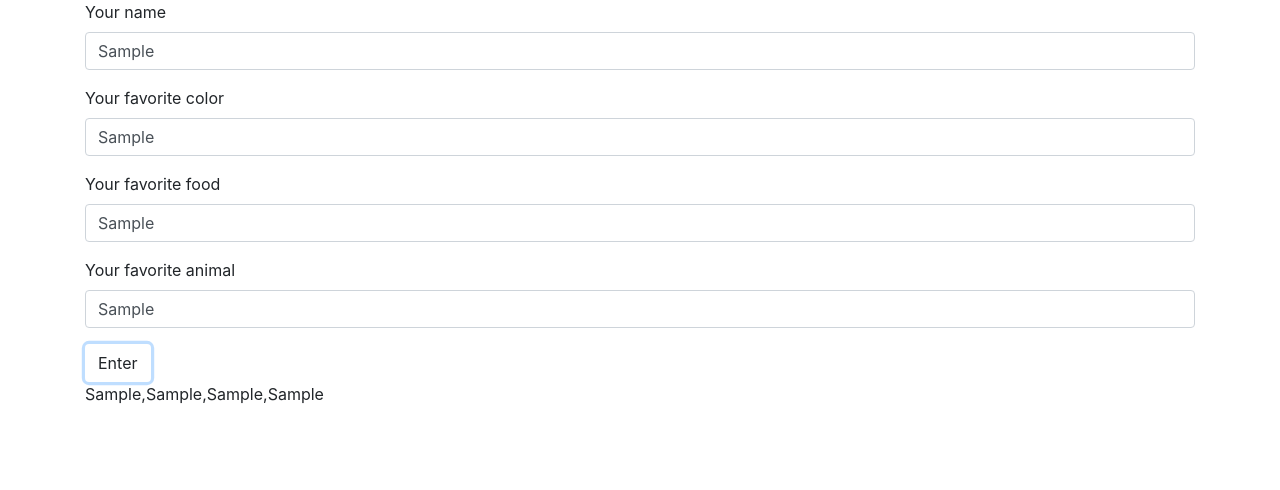
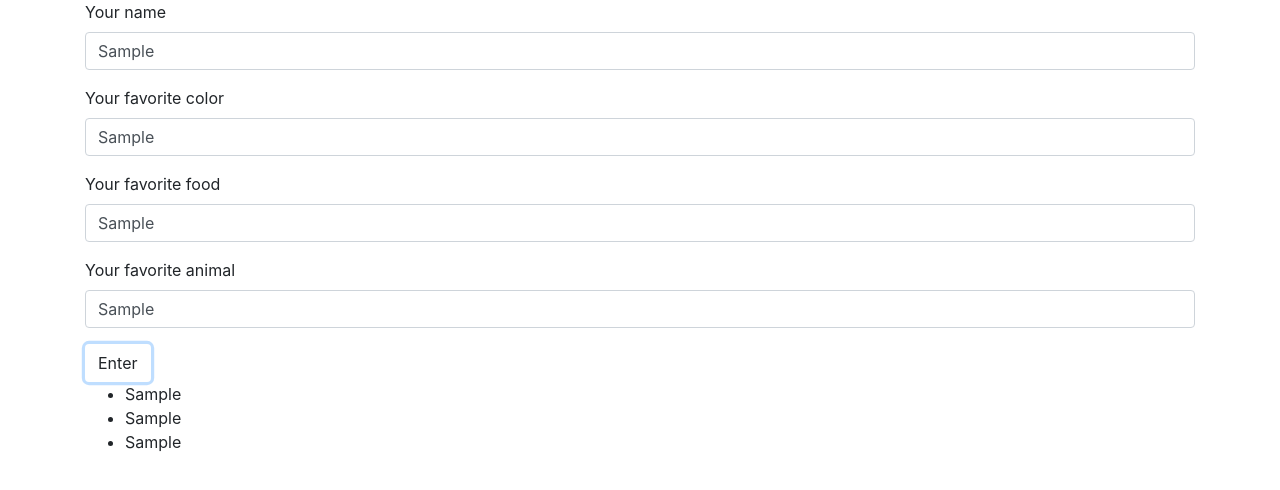
Before and after one commit to RosarioRu/user-favorite-things, a plain HTML site: page index.html in a window 1280 px wide. Both pictures are taken after typing "Sample", "Sample", "Sample", "Sample" into the empty fields and a click on the button "Enter". Drawn offline with Linux system fonts and the light colour scheme.

Commit message:
Linked styles.css to html.
Co-authored-by: Sun Roberts <suerobertstx@yahoo.com>

```diff
--- a/css/styles.css
+++ b/css/styles.css
@@ -1,3 +1,3 @@
-.show-results {
+#results-paragraph {
   display:none;
 }
--- a/index.html
+++ b/index.html
@@ -2,6 +2,7 @@
 <html lang="en-US">
 <head>
   <link href="css/bootstrap.css" rel="stylesheet" type="text/css">
+  <link href="css/styles.css" rel="stylesheet" type="text/css">
   <script src="js/jquery-3.6.0.js"></script>
   <script src="js/scripts.js"></script>
   <title>Favorite Things</title>
@@ -31,8 +32,12 @@
       </form>
     </div>
 
-    <div class="show-results">
-      <span id="insert"></span>
+    <div id="results-paragraph">
+        <ul>
+          <li class="second"></li>
+          <li class="first"></li>
+          <li class="third"></li>
+        </ul>
     </div>
 
   </div>
--- a/js/scripts.js
+++ b/js/scripts.js
@@ -6,10 +6,20 @@ $(document).ready(function() {
     const userFood=$("input#food").val();
     const userAnimal=$("input#animal").val();
 
-    let resultArray=[userName, userColor, userFood, userAnimal];
+    const resultArray=[userName, userColor, userFood, userAnimal];
+    const second=resultArray[1];
+    const first=resultArray[0];
+    const third=resultArray[2];
 
-    $("#insert").text(resultArray);
-    $(".show-results").show();
+    const newArray=[];
+    newArray.push(second, first, third);
+
+    $(".second").append(second);
+    $(".first").append(first);
+    $(".third").append(third);
+    $("#results-paragraph").show();
+
+
   });
 
 });
```
